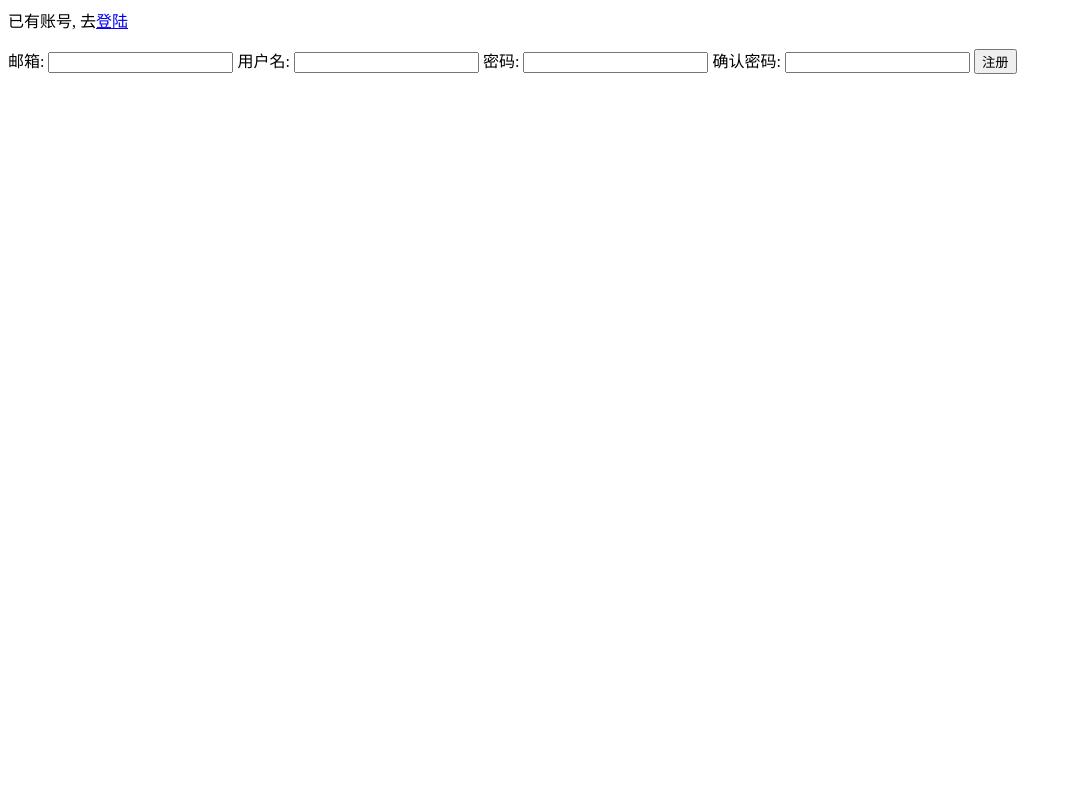
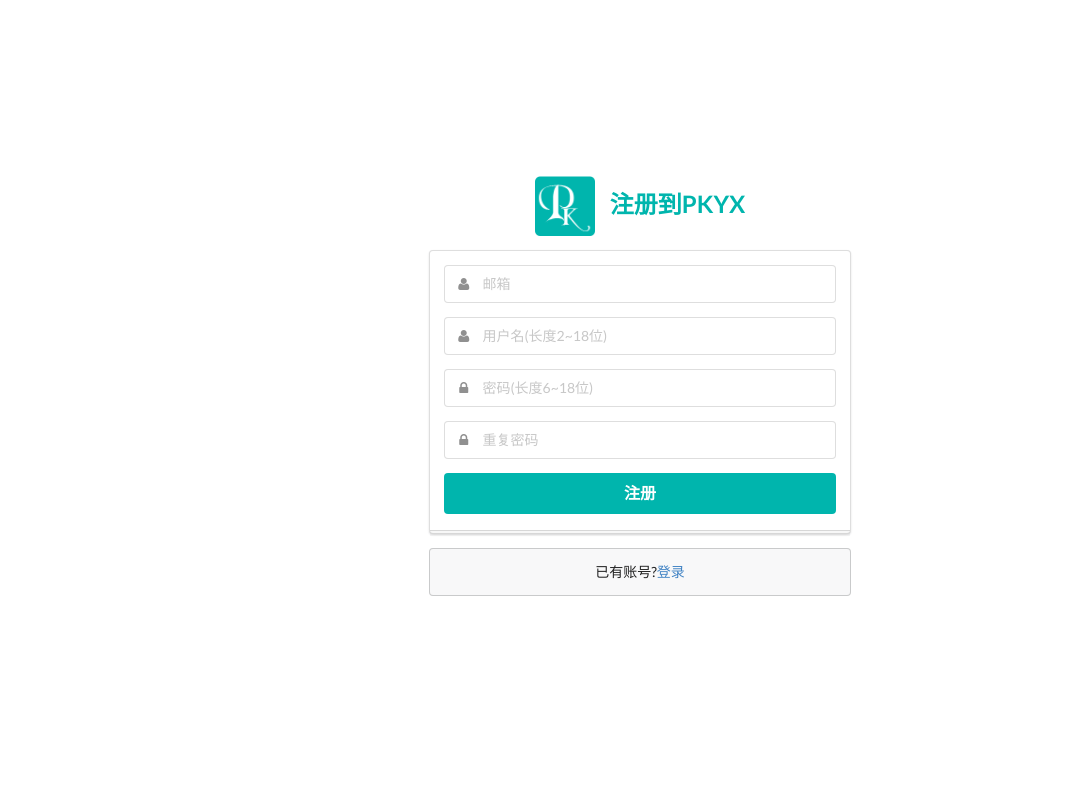
Before and after one commit to FlyingDuck/flask-rookie, a Flask app: page /users/sign_up in a window 1280 px wide. Shown: the top 785 px of the page, without its empty margins (0-1071 px from the left). Run offline with Flask 2, Linux system fonts and the light colour scheme; some libraries are stand-ins or nearby versions.

Commit message:
Change: 修改注册页面

```diff
--- a/demoWeb/app/forms.py
+++ b/demoWeb/app/forms.py
@@ -7,7 +7,7 @@
 from wtforms.validators import DataRequired, Length, Regexp
 
 
-_required_text = '该字段为必填项'
+_required_text = u'该字段为必填项'
 
 validators = {
     'email': [
@@ -15,11 +15,11 @@
     ],
     'username': [
         DataRequired(message=_required_text),
-        Length(min=2, max=18, message='用户名长度为2到18位')
+        Length(min=2, max=18, message=u'用户名长度为2到18位')
     ],
     'password': [
         DataRequired(message=_required_text),
-        Regexp(regex=r'^[A-Za-z0-9@#$%^&+=_-]{6,18}$',message='密码格式错误')
+        Regexp(regex=r'^[A-Za-z0-9@#$%^&+=_-]{6,18}$',message=u'密码格式错误')
     ]
 }
 
@@ -39,11 +39,10 @@
     submit = SubmitField(label=u"登陆")
 
 class RegisterForm(FlaskForm):
-    email = EmailField(u'邮箱', validators=[DataRequired()])
-    username = StringField(label=u'用户名', validators=[DataRequired()])
-    password = PasswordField(label=u'密码', validators=[DataRequired()])
-    repeat = PasswordField(label=u'确认密码', validators=[DataRequired()])
-    submit = SubmitField(label=u'注册')
+    email = EmailField(u'邮箱', validators=validators['email'])
+    username = StringField(u'用户名', validators=validators['username'])
+    password = PasswordField(u'密码', validators=validators['password'])
+    repeat = PasswordField(u'重复密码', validators=validators['password'])
 
 
 class BaseEntryForm(FlaskForm):
--- a/demoWeb/app/models.py
+++ b/demoWeb/app/models.py
@@ -89,6 +89,7 @@
             'password': cls.gen_passwd_hash(password),
             'avatar': '',
             'active': False,
+            # 'active': True,
             'join': datetime.utcnow(),
             'create_count': 0,
             'edit_count': 0
--- a/demoWeb/app/templates/register.html
+++ b/demoWeb/app/templates/register.html
@@ -1,34 +1,86 @@
-<!DOCTYPE html>
-<html lang="en">
-<head>
-    <meta charset="UTF-8">
+{% extends "base.html" %}
+{% block head %}
+{{ super() }}
 <title>注册</title>
-</head>
-<body>
-{% with messages = get_flashed_messages(with_categories=ture) %}
+  <style type="text/css">
+    body > .grid {
+      height: 100%;
+    }
+    .image {
+      margin-top: -100px;
+    }
+    .column {
+      max-width: 450px;
+    }
+  </style>
+
+{% endblock %}
+{% block content %}
+{% include 'comp/login.html' %}
+<div class="ui middle aligned center aligned grid">
+  <div class="column">
+    <h2 class="ui teal image header">
+      <img src="/static/img/logo2.png" class="image">
+      <div class="content">
+        注册到PKYX
+      </div>
+    </h2>
+    <form class="ui large form" action="" method="post">
+         {% with messages = get_flashed_messages(with_categories=true) %}
             {% if messages %}
-        {% for message in messages %}
-            <li>{{message}}</li>
+            {% for category, message in messages %}
+                <div class="ui red message">
+                  <i class="close icon"></i>
+                  <div class="header">{{ message }}</div>
+                </div>
             {% endfor %}
           {% endif %}
         {% endwith %}
-
-
-<div>
-    已有账号, 去<a href="{{ url_for('users.login') }}">登陆</a>
+      <div class="ui stacked segment">
+         {{ form.csrf_token }}
+        <div class="field">
+          <div class="ui left icon input">
+            <i class="user icon"></i>
+            {{ form.email(placeholder=form.email.label.text) }}
+          </div>
+        </div>
+        <div class="field">
+          <div class="ui left icon input">
+            <i class="user icon"></i>
+            {{ form.username(placeholder=form.username.label.text+'(长度2~18位)') }}
+          </div>
+        </div>
+        <div class="field">
+          <div class="ui left icon input">
+            <i class="lock icon"></i>
+            {{ form.password(placeholder=form.password.label.text+'(长度6~18位)') }}
+          </div>
+        </div>
+          <div class="field">
+          <div class="ui left icon input">
+            <i class="lock icon"></i>
+            {{ form.repeat(placeholder=form.repeat.label.text) }}
+          </div>
+        </div>
+        <button class="ui fluid large teal submit button" type="submit">注册</button>
       </div>
 
-<p></p>
+      <div class="ui error message"></div>
 
-
-<form action="{{url_for('users.register')}}" method="post">
-    {{ form.csrf_token }}
-    {{form.email.label}}: {{form.email()}}
-    {{form.username.label}}: {{form.username()}}
-    {{form.password.label}}: {{form.password()}}
-    {{form.repeat.label}}: {{form.repeat()}}
-    {{form.submit()}}
     </form>
 
-</body>
-</html>
+    <div class="ui  message">
+      已有账号?<a id="do_login" href="#">登录</a>
+    </div>
+  </div>
+</div>
+
+{% endblock %}
+{% block js %}
+<script src="{{ url_for('static', filename='js/login.js') }}"></script>
+<script>
+    $(function(){
+        $('#do_login').login();
+    });
+</script>
+{% endblock %}
```
Lines whose indentation alone changed are shown as unchanged.
